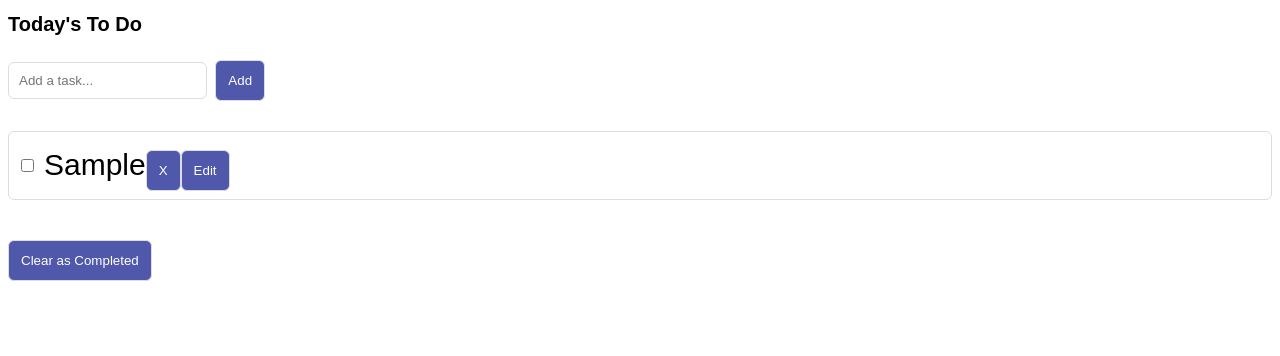
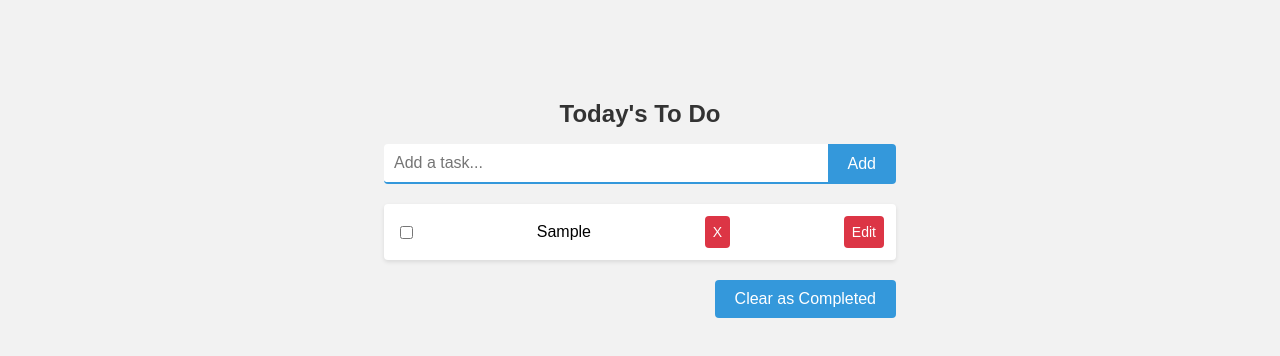
Before and after one commit to SAZZAD1Q2/To-Do-List-Project, a website built with webpack: page src/index.html in a window 1280 px wide. Both pictures are taken after typing "Sample" into the empty fields and a click on the button "Add". Built offline with nearby package versions, Linux system fonts and the light colour scheme.

Commit message:
style.css file updated

```diff
--- a/src/index.html
+++ b/src/index.html
@@ -14,7 +14,7 @@
         <button id="button">Add</button>
       </div>
       <ul id="todo-list"></ul>
-      <div class="button-container">
+      <div class="button-container footer">
         <button id="completed-button" class="complete">Clear as Completed</button>
       </div>
     </div>
--- a/src/style.css
+++ b/src/style.css
@@ -1,125 +1,125 @@
-h1 {
-  font-size: 20px;
+/* General styles */
+body {
+  font-family: Arial, sans-serif;
+  font-size: 16px;
+  background-color: #f2f2f2;
+  padding: 0;
+  width: 40vw;
+  padding-top: 100px;
+  margin: 0 auto;
 }
 
-.loader {
-  border: 4px solid #f3f3f3;
-  border-top: 4px solid #3498db;
-  border-radius: 50%;
-  width: 20px;
-  height: 20px;
-
-  /* animation: spin 2s linear infinite; */
+.container {
+  max-width: 400px;
+  margin: 0 auto;
+  padding: 20px;
 }
 
-@keyframes spin {
-  0% { transform: rotate(0deg); }
-  100% { transform: rotate(360deg); }
+h1 {
+  font-size: 24px;
+  text-align: center;
+  margin-top: 0;
+  color: #333;
 }
 
-body {
-  font-family: sans-serif;
-  font-size: 30px;
+li button {
+  padding: 8px;
+  background-color: #dc3545;
+  border: none;
+  border-radius: 4px;
+  color: white;
+  font-size: 14px;
+  cursor: pointer;
+  transition: background-color 0.3s ease;
 }
 
-#input {
-  padding: 10px;
-  border: 1px solid #ddd;
-  border-radius: 6px;
+/* Input styles */
+.input-container {
+  display: flex;
+  margin-bottom: 20px;
 }
 
-#input_button {
-  padding: 12px 80px;
-  background-color: #5058ab;
-  color: white;
+.input-container input[type="text"] {
+  flex-grow: 1;
+  padding: 10px;
   border: none;
-  border-radius: 6px;
-  cursor: pointer;
+  border-bottom: 2px solid #3498db;
+  border-radius: 4px 0 0 4px;
+  font-size: 16px;
+  transition: border-color 0.3s ease;
 }
 
+.input-container input[type="text"]:focus {
+  outline: none;
+  border-color: #66bfff;
+}
+
+.input-container button {
+  padding: 10px 20px;
+  background-color: #3498db;
+  border: none;
+  border-radius: 0 4px 4px 0;
+  color: white;
+  font-size: 16px;
+  cursor: pointer;
+  transition: background-color 0.3s ease;
+}
+
+.footer button {
+  padding: 10px 20px;
+  background-color: #3498db;
+  border: none;
+  border-radius: 4px;
+  color: white;
+  font-size: 16px;
+  cursor: pointer;
+  transition: background-color 0.3s ease;
+}
+
+li button:hover {
+  background-color: #c82333;
+}
+
+.input-container button:hover {
+  background-color: #66bfff;
+}
+
+/* List styles */
 ul {
   list-style: none;
   padding: 0;
-  border: 1px solid #ddd; /* add border to the list */
-  border-radius: 6px;
 }
 
 li {
   display: flex;
   align-items: center;
-  padding: 8px;
-  list-style: none;
-  border-bottom: 1px solid #dbd9d9;
+  justify-content: space-between;
+  padding: 12px;
+  background-color: #fff;
+  border-radius: 4px;
+  margin-bottom: 8px;
+  box-shadow: 0 2px 4px rgba(0, 0, 0, 0.1);
 }
 
 li input[type="checkbox"] {
   margin-right: 10px;
-  padding-right: 150px;
 }
 
 li .task {
   flex-grow: 1;
-  padding-right: 150px;
-  list-style: none;
 }
 
-.footer_button {
-  width: 520px;
+li button.edit {
+  margin-right: 8px;
 }
 
-li:last-child {
-  border-bottom: none;
+/* Footer styles */
+.footer {
+  display: flex;
+  justify-content: flex-end;
+  margin-top: 20px;
 }
 
-button {
-  padding: 12px;
-  background-color: #5058ab;
-  color: white;
-  cursor: pointer;
-  margin-top: 10px;
-  border: 1px solid #ddd; /* add border to the button */
-  border-radius: 6px;
+.footer button:hover {
+  background-color: #66bfff;
 }
-
-.popup button {
-  display: block;
-  margin: 0 auto;
-  padding: 10px 20px;
-  background-color: blue;
-  color: white;
-  border: none;
-  border-radius: 5px;
-  font-size: 16px;
-  cursor: pointer;
-}
-
-li button:hover {
-  background-color: #c47c6dec;
-}
-
-.popup {
-  position: fixed;
-  top: 50%;
-  left: 50%;
-  transform: translate(-50%, -50%);
-  background-color: white;
-  padding: 20px;
-  border: 1px solid black;
-  border-radius: 5px;
-  box-shadow: 0 0 10px 0 rgba(0, 0, 0, 0.5);
-  z-index: 9999;
-}
-
-.popup h2 {
-  font-size: 24px;
-  margin-bottom: 10px;
-}
-
-.popup input[type="text"] {
-  display: block;
-  width: 100%;
-  padding: 10px;
-  margin-bottom: 10px;
-  border: 1px solid black;
-  border-radius: 5px;
-}
```
